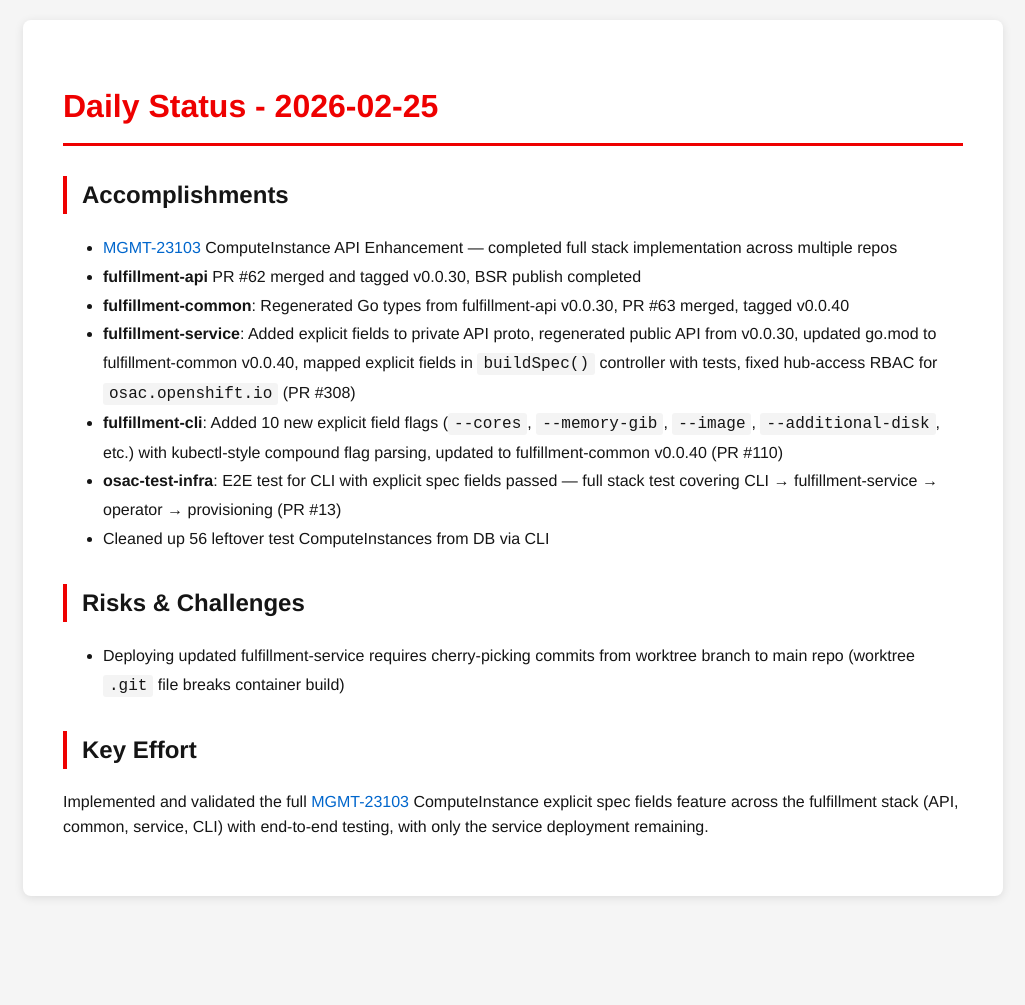
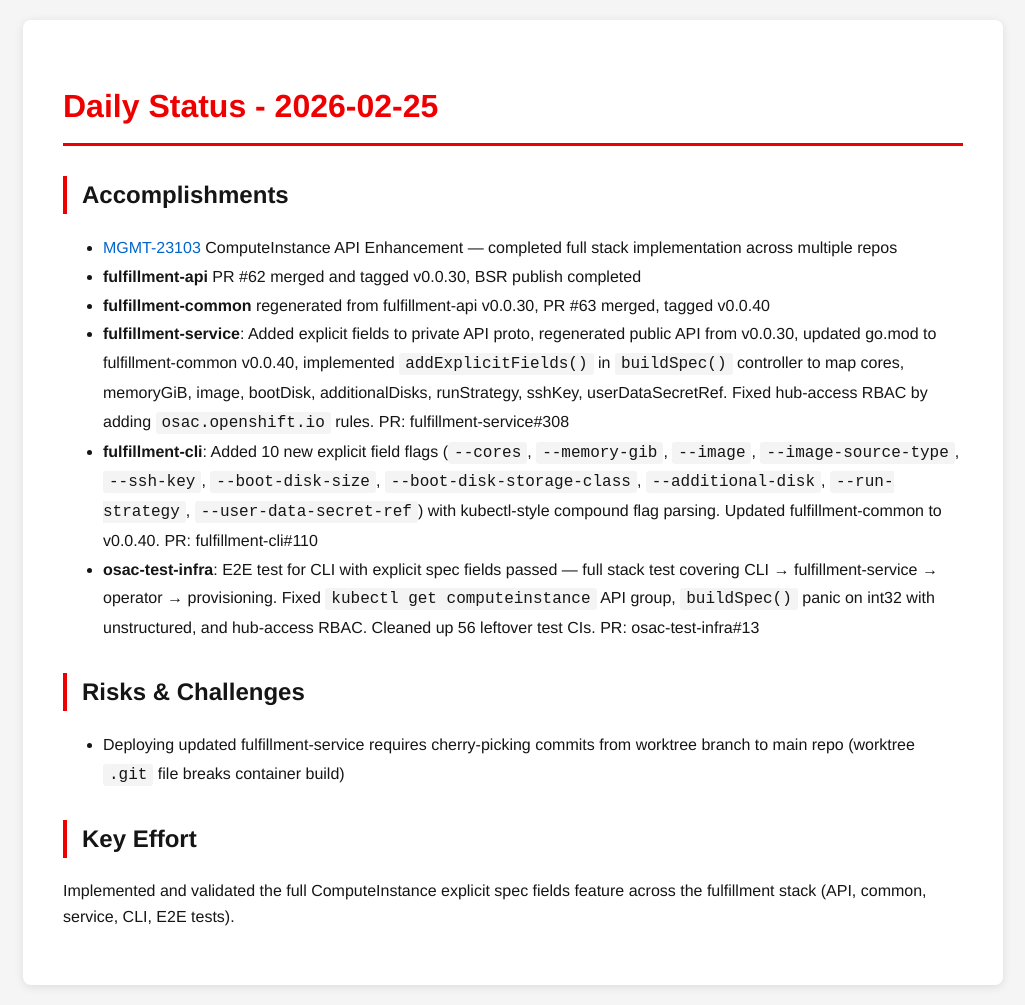
Before and after one commit to tzvatot/daily-status, a Jekyll site: the page built from 2026-02-25.md, in a window 1280 px wide. Shown: the whole page, without its empty margins (127-1152 px from the left). Built offline with Jekyll 4.4.1, drawn with Linux system fonts in a browser that asks for light colours; before the commit the page ends 916 px from its top, so only the background shows below that.

Commit message:
Daily status update - 2026-02-25

```diff
--- a/2026-02-25.md
+++ b/2026-02-25.md
@@ -7,19 +7,15 @@ date: 2026-02-25
 # Daily Status - 2026-02-25
 
 ## Accomplishments
-
 - [MGMT-23103](https://issues.redhat.com/browse/MGMT-23103) ComputeInstance API Enhancement — completed full stack implementation across multiple repos
 - **fulfillment-api** PR #62 merged and tagged v0.0.30, BSR publish completed
-- **fulfillment-common**: Regenerated Go types from fulfillment-api v0.0.30, PR #63 merged, tagged v0.0.40
-- **fulfillment-service**: Added explicit fields to private API proto, regenerated public API from v0.0.30, updated go.mod to fulfillment-common v0.0.40, mapped explicit fields in `buildSpec()` controller with tests, fixed hub-access RBAC for `osac.openshift.io` (PR #308)
-- **fulfillment-cli**: Added 10 new explicit field flags (`--cores`, `--memory-gib`, `--image`, `--additional-disk`, etc.) with kubectl-style compound flag parsing, updated to fulfillment-common v0.0.40 (PR #110)
-- **osac-test-infra**: E2E test for CLI with explicit spec fields passed — full stack test covering CLI → fulfillment-service → operator → provisioning (PR #13)
-- Cleaned up 56 leftover test ComputeInstances from DB via CLI
+- **fulfillment-common** regenerated from fulfillment-api v0.0.30, PR #63 merged, tagged v0.0.40
+- **fulfillment-service**: Added explicit fields to private API proto, regenerated public API from v0.0.30, updated go.mod to fulfillment-common v0.0.40, implemented `addExplicitFields()` in `buildSpec()` controller to map cores, memoryGiB, image, bootDisk, additionalDisks, runStrategy, sshKey, userDataSecretRef. Fixed hub-access RBAC by adding `osac.openshift.io` rules. PR: fulfillment-service#308
+- **fulfillment-cli**: Added 10 new explicit field flags (`--cores`, `--memory-gib`, `--image`, `--image-source-type`, `--ssh-key`, `--boot-disk-size`, `--boot-disk-storage-class`, `--additional-disk`, `--run-strategy`, `--user-data-secret-ref`) with kubectl-style compound flag parsing. Updated fulfillment-common to v0.0.40. PR: fulfillment-cli#110
+- **osac-test-infra**: E2E test for CLI with explicit spec fields passed — full stack test covering CLI → fulfillment-service → operator → provisioning. Fixed `kubectl get computeinstance` API group, `buildSpec()` panic on int32 with unstructured, and hub-access RBAC. Cleaned up 56 leftover test CIs. PR: osac-test-infra#13
 
 ## Risks & Challenges
-
 - Deploying updated fulfillment-service requires cherry-picking commits from worktree branch to main repo (worktree `.git` file breaks container build)
 
 ## Key Effort
-
-Implemented and validated the full [MGMT-23103](https://issues.redhat.com/browse/MGMT-23103) ComputeInstance explicit spec fields feature across the fulfillment stack (API, common, service, CLI) with end-to-end testing, with only the service deployment remaining.
+Implemented and validated the full ComputeInstance explicit spec fields feature across the fulfillment stack (API, common, service, CLI, E2E tests).
```
